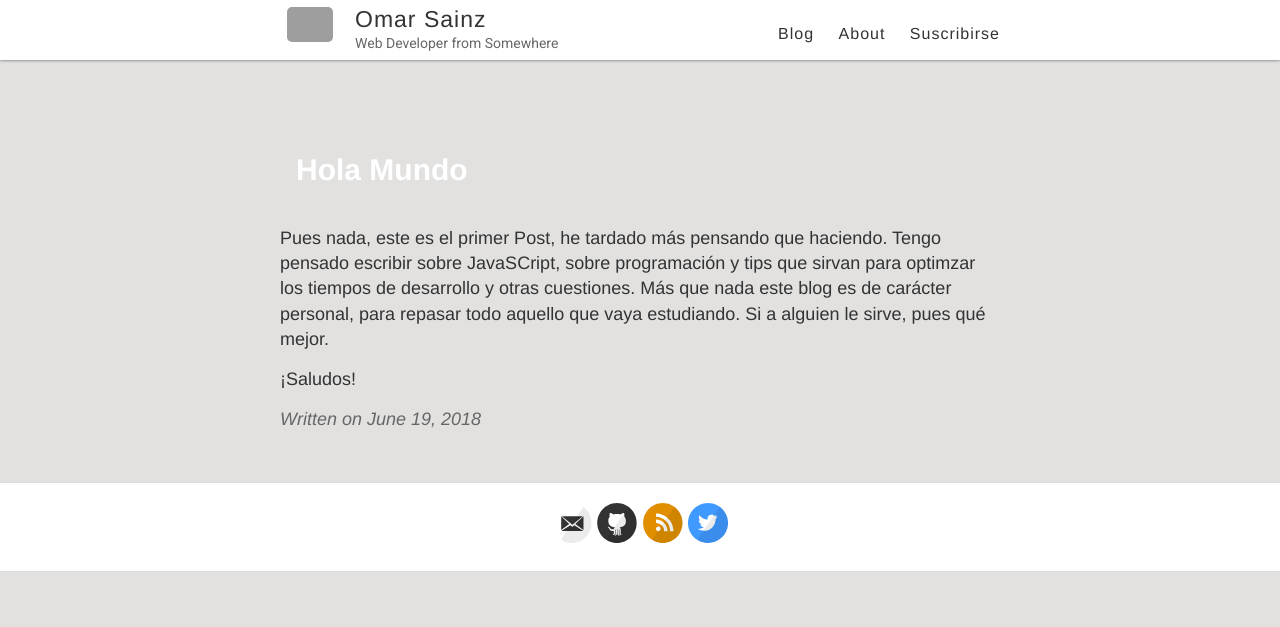
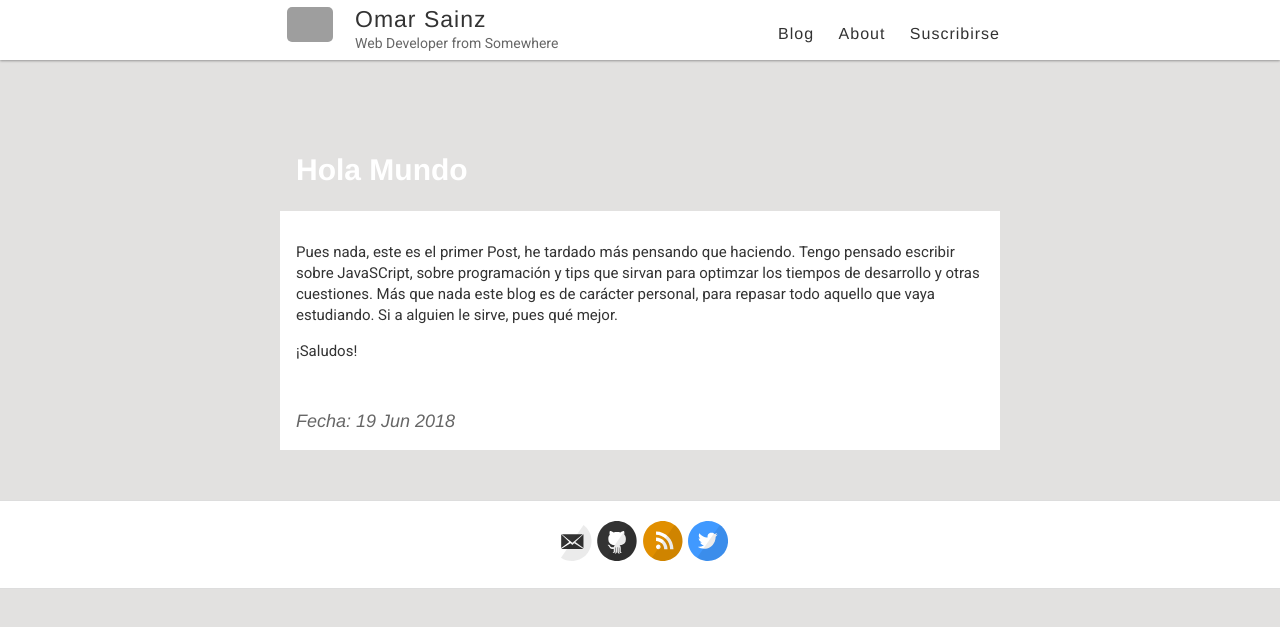
Before and after one commit to OhmSainz/blog, a Jekyll site: the page built from _posts/2018-06-19-Hello-World.md, in a window 1280 px wide. Shown: the top 627 px of the page. Built offline with Jekyll 4.4.1, drawn with Linux system fonts in a browser that asks for light colours; some web fonts are replaced; grey boxes are pictures that could not be loaded.

Commit message:
Adding styles for Single Post

```diff
--- a/_layouts/post.html
+++ b/_layouts/post.html
@@ -5,12 +5,12 @@
 <article class="post">
   <h2 class="post__title">{{ page.title }}</h2>
 
-  <div class="entry">
+  <div class="entry post__content">
     {{ content }}
   </div>
 
-  <div class="date">
-    Written on {{ page.date | date: "%B %e, %Y" }}
+  <div class="date post__date">
+    Fecha: {{ page.date | date_to_string: "%B %e, %Y" }}
   </div>
 
   {% include disqus.html %}
--- a/style.scss
+++ b/style.scss
@@ -112,8 +112,9 @@
 .date {
   font-style: italic;
   color: $gray;
+  padding: 1rem;
+  background: #fff;
 }
-
 // Specify the color of the selection
 ::-moz-selection {
   color: $black;
@@ -314,6 +315,13 @@
   text-align: center;
 }
 
+
+article.post.single {
+  box-shadow: 0 1px 3px rgba(0,0,0,0.12), 0 1px 2px rgba(0,0,0,0.24);
+  transition: all 0.3s cubic-bezier(.25,.8,.25,1);
+  background: url(http://omarsainz.com/public/img/bg-portfolio.png);
+}
+
 // Settled on moving the import of syntax highlighting to the bottom of the CSS
 // ... Otherwise it really bloats up the top of the CSS file and makes it difficult to find the start
 @import "highlights";
```
Also changed, not shown: 2 other files.
